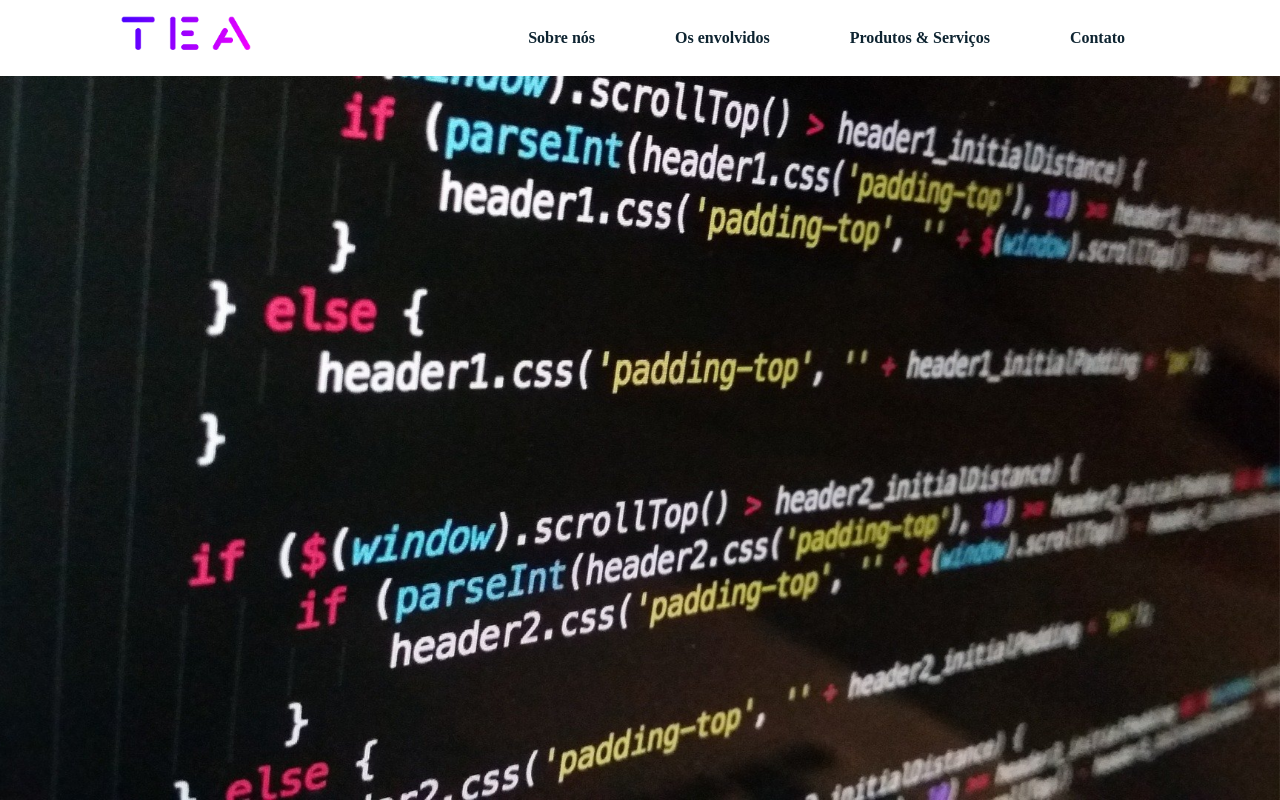
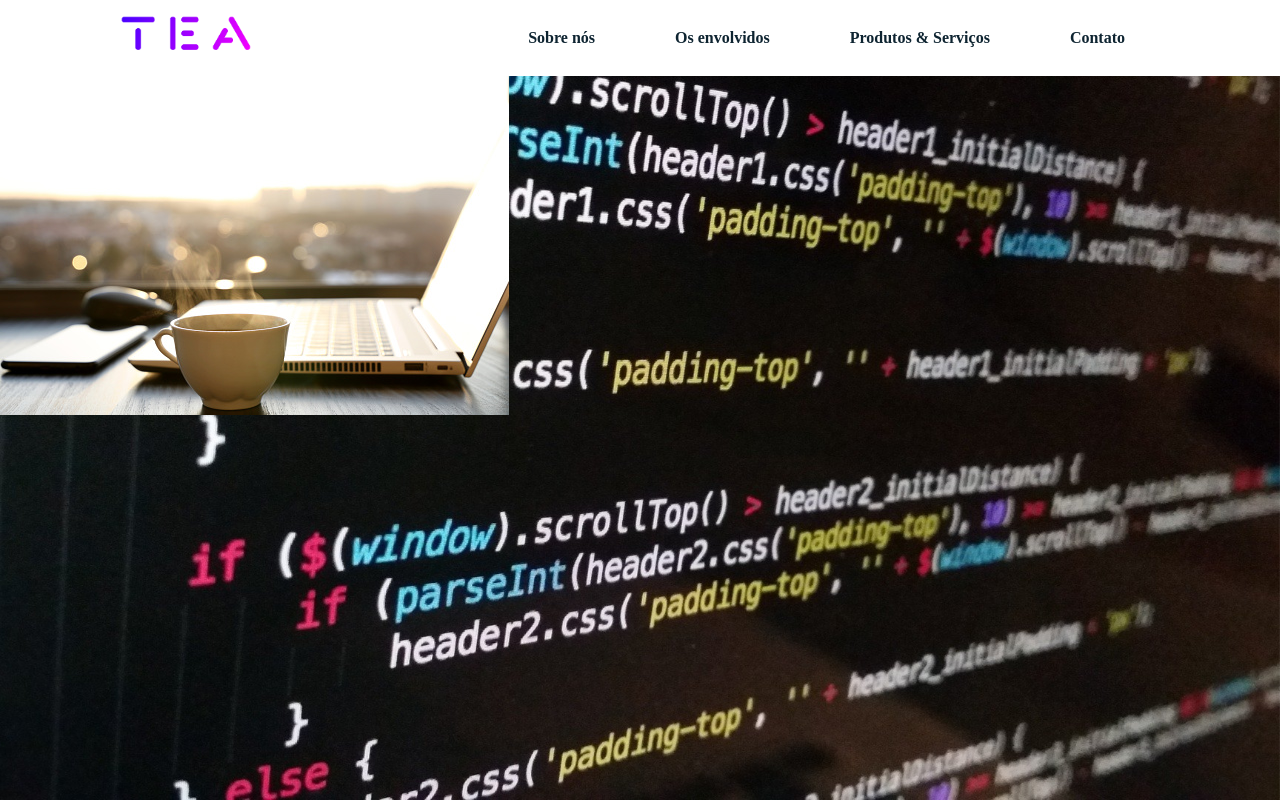
Before and after one commit to AnthonyZitoTegoshi/TEA, a PHP site: page / in a window 1280 px wide. Run offline with PHP 8.4, Linux system fonts and the light colour scheme; some libraries are stand-ins or nearby versions; some web fonts are replaced.

Commit message:
nomes mudados

```diff
--- a/assets/css/main.css
+++ b/assets/css/main.css
@@ -347,7 +347,7 @@ body {
     top: 0;
 }
 
-.board img{
+.slideshow-board img{
     z-index: -1;
     position: fixed;
     top: 0;
--- a/assets/js/main.js
+++ b/assets/js/main.js
@@ -87,7 +87,7 @@ window.addEventListener("mouseover", dropdownToggle);
 // Função para o slideshow reduzida e generalizada
 function switchImg(img, imgMax) {
     // Atribui a imagem atual ao src do slideshow
-    document.getElementById("slideshow").src = "assets/img/slideImg/" + img + ".jpg";
+    document.getElementById("main-slideshow").src = "assets/img/slideImg/" + img + ".jpg";
 
     // Chama a função novamente em 3s e envia a próxima imagem (a primeira caso esta seja a última)
     setTimeout(switchImg, 3000, (++img > imgMax) ? 1 : img, imgMax);
--- a/index.html
+++ b/index.html
@@ -66,15 +66,26 @@
     </header>
 
     <!------------------------------SLIDESHOW------------------------------>
-    <div class="container">
+    <section class="container">
         <div class="row">
-            <div class="col-12-xs">
+            <div class="col">
                 <div class="board">
                     <img id="slideshow" src="assets\img\slideImg\4.jpg" >
                 </div>
             </div>
         </div>
-    </div>
+    </section>
+
+    <!------------------------------HISTÓRIA------------------------------>
+    <section class="container">
+        <div class="row">
+            <div class="col">
+                <div class="slideshow-board">
+                    <img id="main-slideshow" src="assets\img\slideImg\4.jpg" >
+                </div>
+            </div>
+        </div>
+    </section>
 
     <!------------------------------MAIN_JS------------------------------>
     <script src="assets/js/main.js"></script>
```
